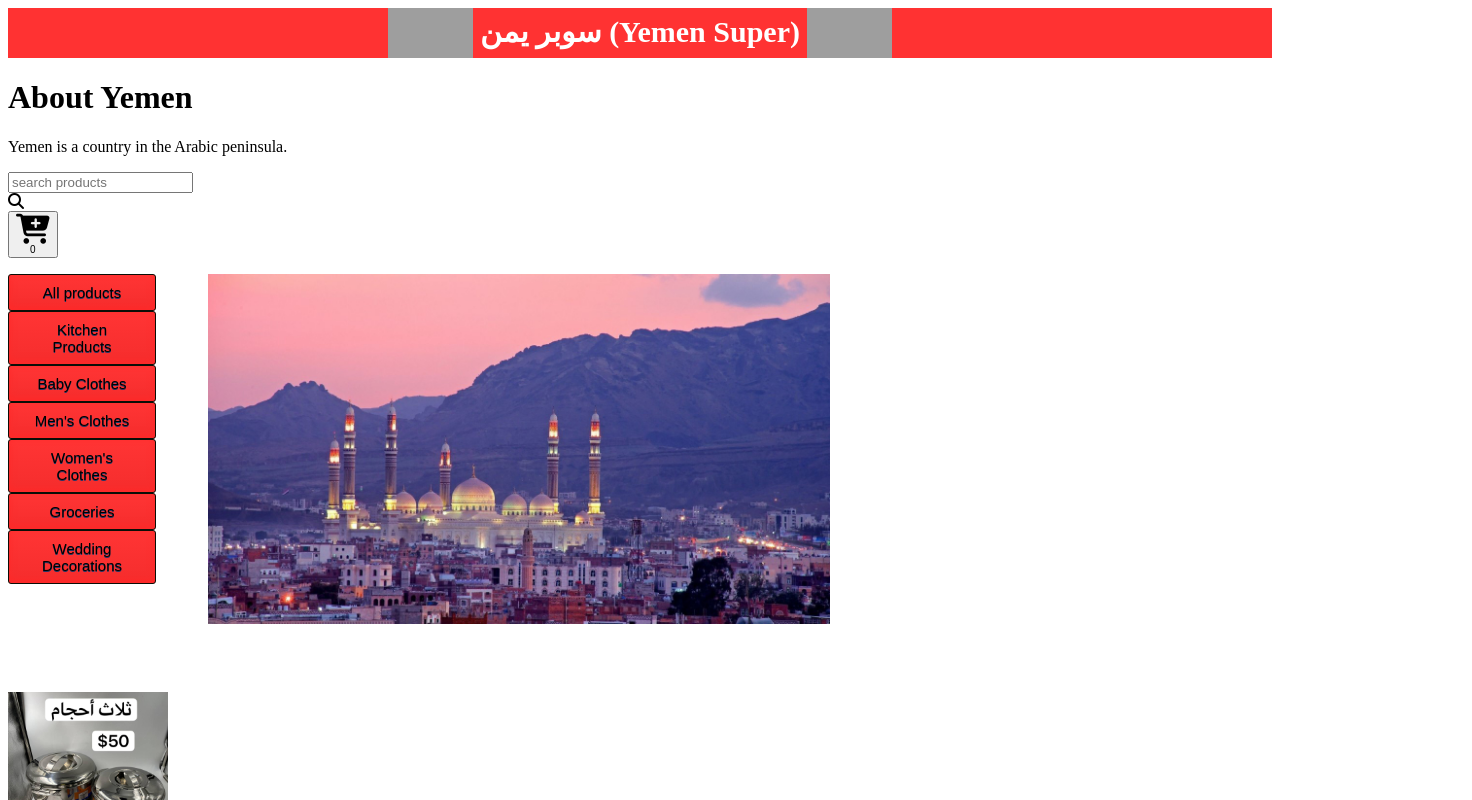
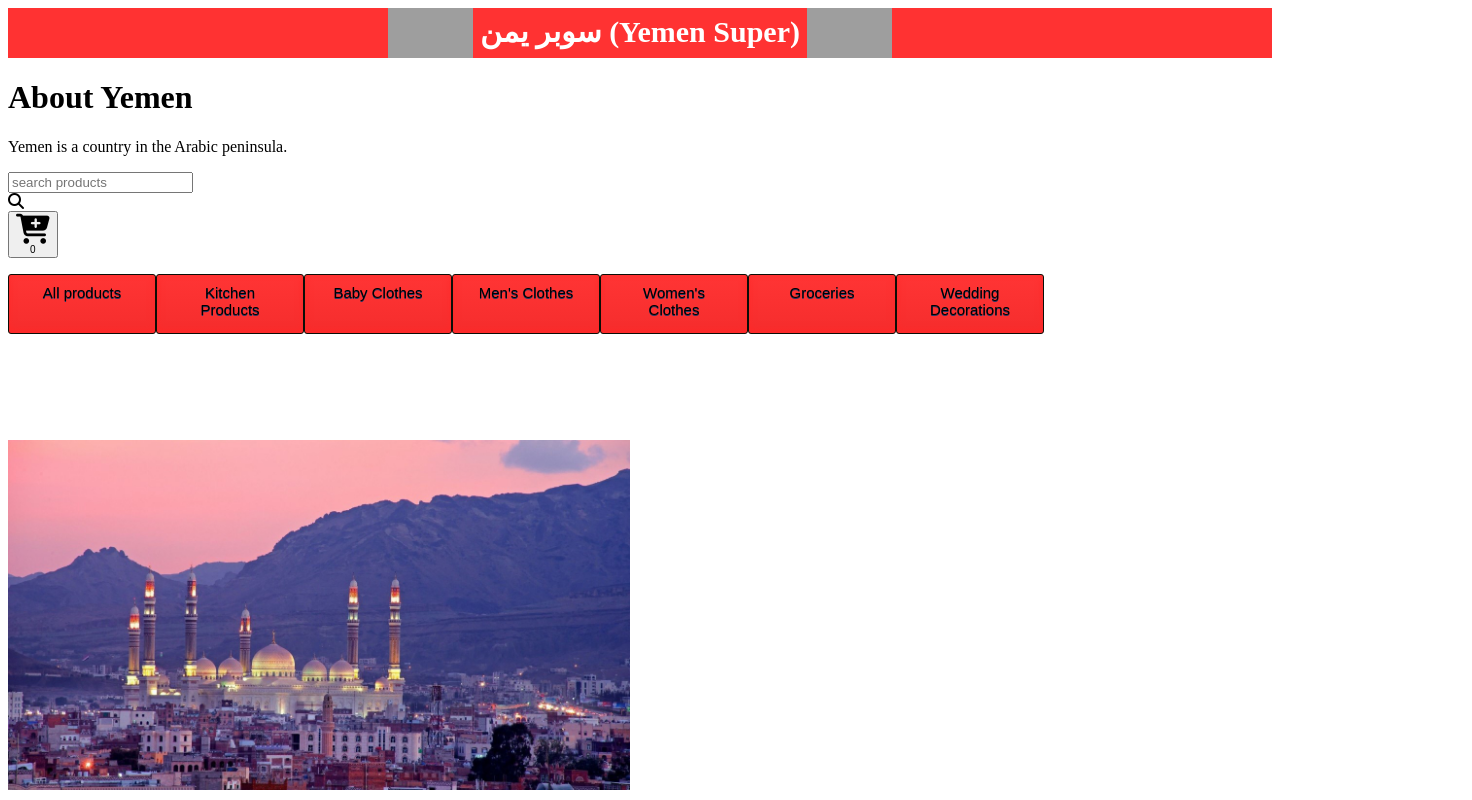
Before and after one commit to Aacgectyuoki/YemenSuper, an Angular app: page /products in a window 1280 px wide. Shown: the top 800 px of the page, 1472 px wide, since content can reach past the window. Built offline with nearby package versions, Linux system fonts and the light colour scheme; grey boxes are pictures that could not be loaded.

Commit message:
Update products.component.html

```diff
--- a/src/app/component/products/products.component.html
+++ b/src/app/component/products/products.component.html
@@ -1,32 +1,17 @@
 <p></p>
-<div class="card-top container-fluid">
-    <div class="container d-flex" style="height:200px; position:relative; left:200px;">
-        <img src="./assets/background.jpg" style="height:350px;">
+    <div class="tile_div" style="display: block; height: 150px;">
+        <a style="height: 40px; vertical-align: middle;" (click)="filter('')" class="myButton">All products</a>
+        <a style="height: 40px; vertical-align: middle;" (click)="filter('kitchen_products')"class="myButton">Kitchen Products</a>
+        <a style="height: 40px; vertical-align: middle;" (click)="filter('baby_clothes')" class="myButton">Baby Clothes</a>
+        <a style="height: 40px; vertical-align: middle;" (click)="filter('mens_clothes')"class="myButton">Men's Clothes</a>
+        <a style="height: 40px; vertical-align: middle;" (click)="filter('womens_clothes')"class="myButton">Women's Clothes</a>
+        <a style="height: 40px; vertical-align: middle;" (click)="filter('groceries')"class="myButton">Groceries</a>
+        <a style="height: 40px; vertical-align: middle;" (click)="filter('wedding_decorations')"class="myButton">Wedding Decorations</a>
     </div>
-    <div class="container d-flex" style="height:200px; position:relative; left:0px; bottom:200px;">
-        <div class="item">
-            <a (click)="filter('')" class="myButton">All products</a>
-        </div>
-        <div class="item">
-            <a (click)="filter('kitchen_products')"class="myButton">Kitchen Products</a>
-        </div>
-        <div class="item">
-            <a (click)="filter('baby_clothes')" class="myButton">Baby Clothes</a>
-        </div>
-        <div class="item">
-            <a (click)="filter('mens_clothes')"class="myButton">Men's Clothes</a>
-        </div>
-        <div class="item">
-            <a (click)="filter('womens_clothes')"class="myButton">Women's Clothes</a>
-        </div>
-        <div class="item">
-            <a (click)="filter('groceries')"class="myButton">Groceries</a>
-        </div>
-        <div class="item">
-            <a (click)="filter('wedding_decorations')"class="myButton">Wedding Decorations</a>
-        </div>
+    <p></p>
+    <div class="container d-flex">
+        <img src="./assets/background.jpg" style="height: 350px;">
     </div>
-</div>
 
 
 
```
